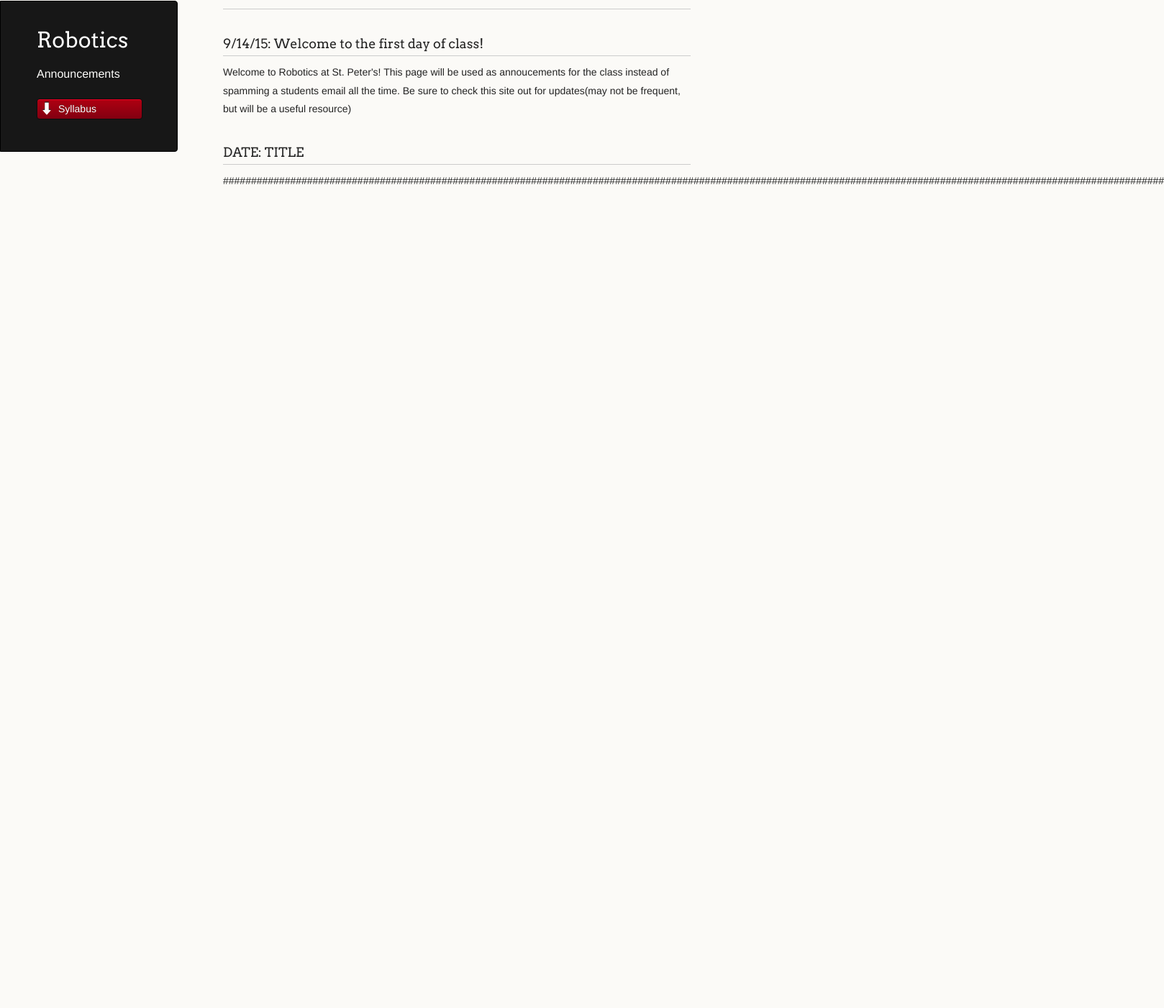
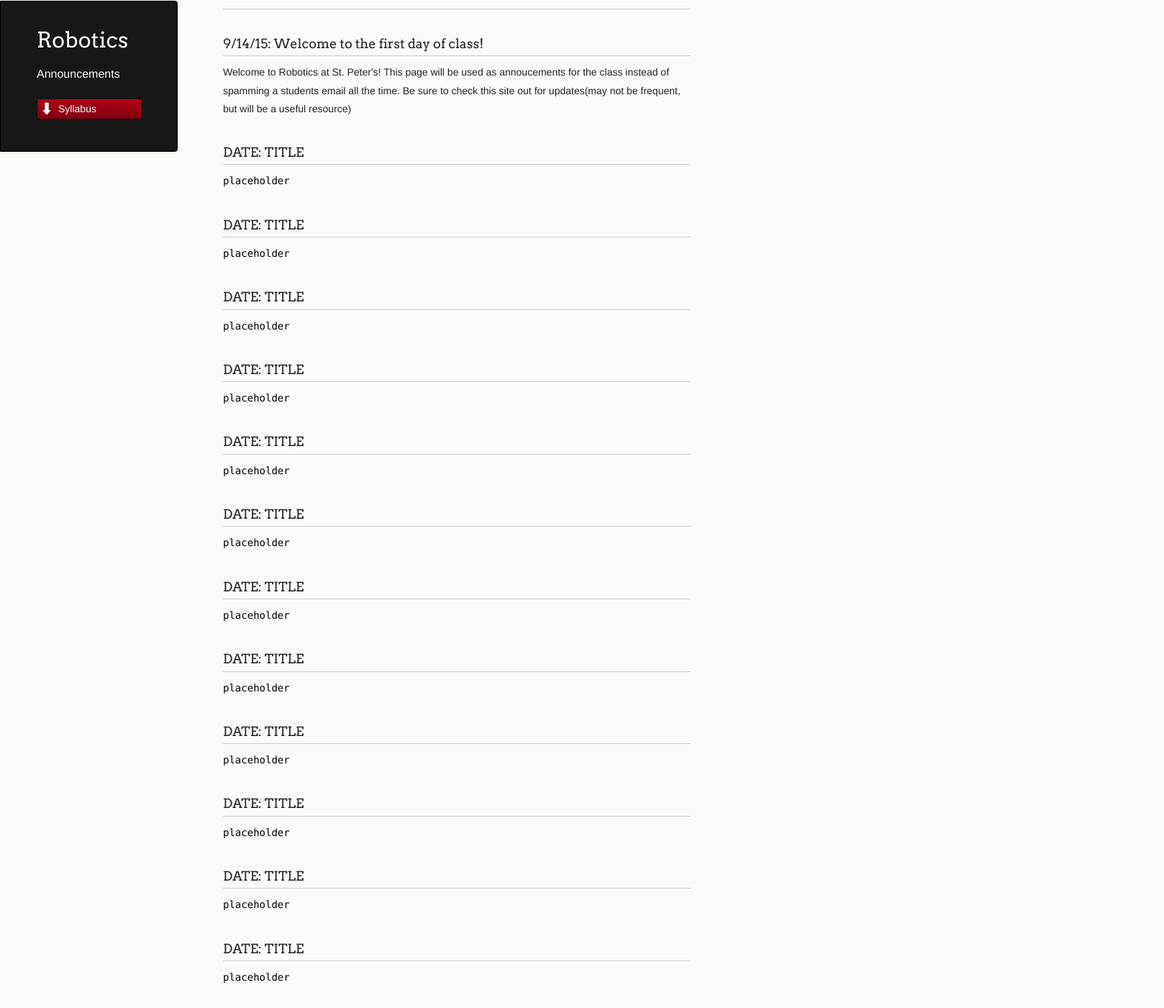
Before and after one commit to prepcompsci/robotics, a plain HTML site: page index.html in a window 1280 px wide. Shown: the part 39-1440 px from the top of the page at 72% size, 1618 px wide, since content can reach past the window. Before the commit the page ends 800 px from the top, so only its background shows below. Drawn offline with Linux system fonts and the light colour scheme.

Commit message:
Update index.html

```diff
--- a/index.html
+++ b/index.html
@@ -33,7 +33,51 @@
 <h3>
 <a id="creating-pages-manually" class="anchor" href="#creating-pages-manually" aria-hidden="true"><span class="octicon octicon-link"></span></a>DATE: TITLE</h3>
 
-<p>########################################################################################################################################################################</p>
+<p><code>placeholder</code></p>
+<h3>
+<a id="creating-pages-manually" class="anchor" href="#creating-pages-manually" aria-hidden="true"><span class="octicon octicon-link"></span></a>DATE: TITLE</h3>
+
+<p><code>placeholder</code></p>
+<h3>
+<a id="creating-pages-manually" class="anchor" href="#creating-pages-manually" aria-hidden="true"><span class="octicon octicon-link"></span></a>DATE: TITLE</h3>
+
+<p><code>placeholder</code></p>
+<h3>
+<a id="creating-pages-manually" class="anchor" href="#creating-pages-manually" aria-hidden="true"><span class="octicon octicon-link"></span></a>DATE: TITLE</h3>
+
+<p><code>placeholder</code></p>
+<h3>
+<a id="creating-pages-manually" class="anchor" href="#creating-pages-manually" aria-hidden="true"><span class="octicon octicon-link"></span></a>DATE: TITLE</h3>
+
+<p><code>placeholder</code></p>
+<h3>
+<a id="creating-pages-manually" class="anchor" href="#creating-pages-manually" aria-hidden="true"><span class="octicon octicon-link"></span></a>DATE: TITLE</h3>
+
+<p><code>placeholder</code></p>
+<h3>
+<a id="creating-pages-manually" class="anchor" href="#creating-pages-manually" aria-hidden="true"><span class="octicon octicon-link"></span></a>DATE: TITLE</h3>
+
+<p><code>placeholder</code></p>
+<h3>
+<a id="creating-pages-manually" class="anchor" href="#creating-pages-manually" aria-hidden="true"><span class="octicon octicon-link"></span></a>DATE: TITLE</h3>
+
+<p><code>placeholder</code></p>
+<h3>
+<a id="creating-pages-manually" class="anchor" href="#creating-pages-manually" aria-hidden="true"><span class="octicon octicon-link"></span></a>DATE: TITLE</h3>
+
+<p><code>placeholder</code></p>
+<h3>
+<a id="creating-pages-manually" class="anchor" href="#creating-pages-manually" aria-hidden="true"><span class="octicon octicon-link"></span></a>DATE: TITLE</h3>
+
+<p><code>placeholder</code></p>
+<h3>
+<a id="creating-pages-manually" class="anchor" href="#creating-pages-manually" aria-hidden="true"><span class="octicon octicon-link"></span></a>DATE: TITLE</h3>
+
+<p><code>placeholder</code></p>
+<h3>
+<a id="creating-pages-manually" class="anchor" href="#creating-pages-manually" aria-hidden="true"><span class="octicon octicon-link"></span></a>DATE: TITLE</h3>
+
+<p><code>placeholder</code></p>
       </section>
       <footer>
       </footer>
```
